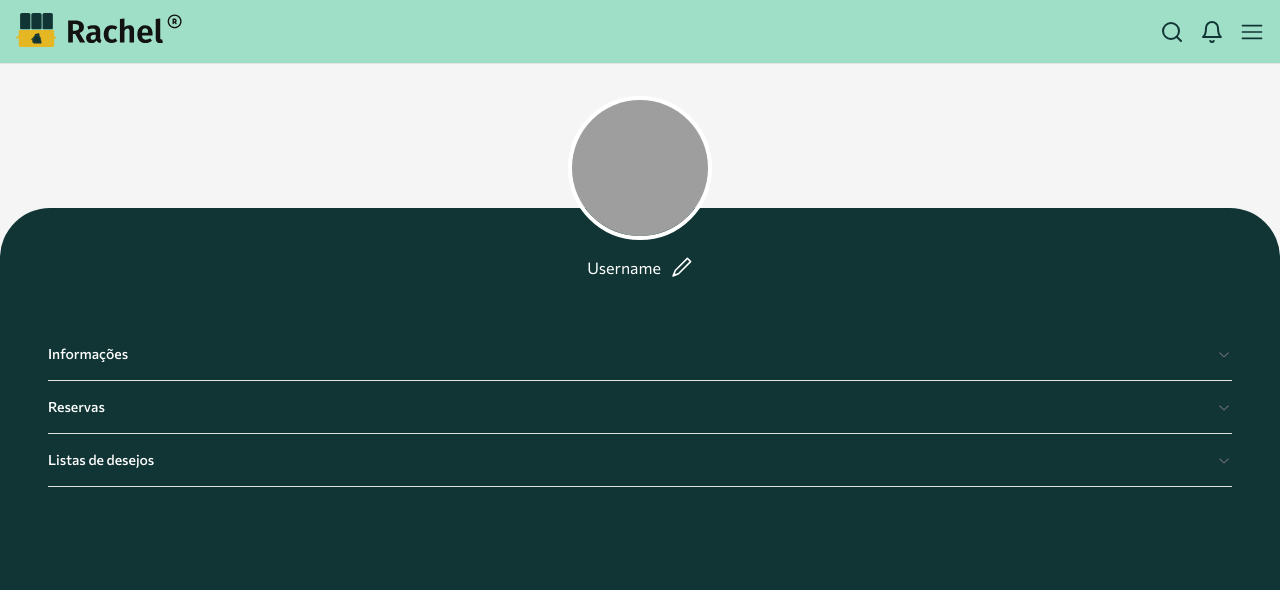
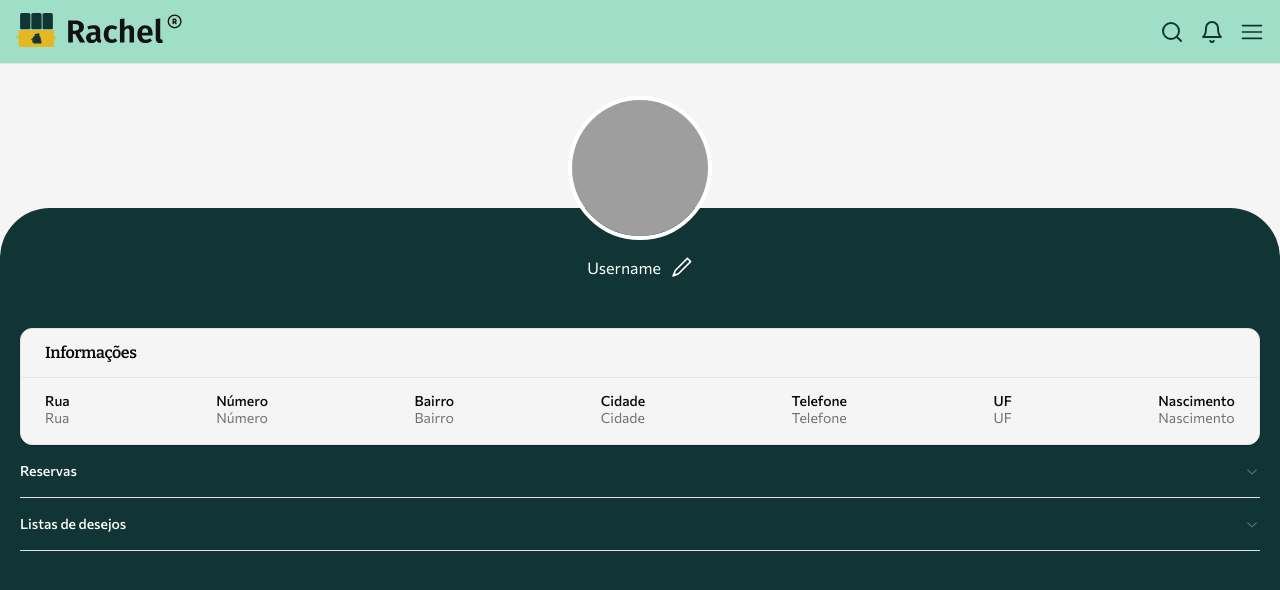
Before and after one commit to isaaclvf/rachel, a Next.js app: page /profile in a window 1280 px wide. Shown: the top 590 px of the page. Built offline with nearby package versions, Linux system fonts and the light colour scheme; grey boxes are pictures that could not be loaded.

Commit message:
finish profile

```diff
--- a/src/app/profile/page.jsx
+++ b/src/app/profile/page.jsx
@@ -14,6 +14,13 @@ import WishlistComponet from "../wishlist/wishlist";
 import { Button } from "@/components/ui/button";
 import { Label } from "@/components/ui/label";
 import { Input } from "@/components/ui/input";
+import {
+  Card,
+  CardContent,
+  CardDescription,
+  CardHeader,
+  CardTitle,
+} from "@/components/ui/card";
 import {
   Dialog,
   DialogContent,
@@ -43,11 +50,11 @@ export default function ProfilePage() {
               <DialogTrigger asChild>
                 <Pencil1Icon className="my-12 h-6 w-6 text-white"></Pencil1Icon>
               </DialogTrigger>
-              <DialogContent className="sm:max-w-[425px]">
+              <DialogContent className="sm:max-w-[425px] bg-[#F5F5F5]">
                 <DialogHeader>
                   <DialogTitle>Edite o Perfil</DialogTitle>
                   <DialogDescription>
-                    Faça mudanças no perfil aqui. Clique em salvar quando terminar.
+                    Clique em salvar quando terminar.
                   </DialogDescription>
                 </DialogHeader>
                 <div className="grid gap-4 py-4">
@@ -81,17 +88,6 @@ export default function ProfilePage() {
                       id="bairro"
                       type="text"
                       value="Bairro"
-                      className="col-span-3"
-                    />
-                  </div>
-                  <div className="grid grid-cols-4 items-center gap-4">
-                    <Label className="text-right">
-                      Complemento
-                    </Label>
-                    <Input
-                      id="complemento"
-                      type="text"
-                      value="Complemento"
                       className="col-span-3"
                     />
                   </div>
@@ -163,22 +159,53 @@ export default function ProfilePage() {
                   </div>
                 </div>
                 <DialogFooter>
-                  <Button type="submit">Salvar</Button>
+                  <Button type="submit" className="bg-[#113535]">Salvar</Button>
                 </DialogFooter>
               </DialogContent>
             </Dialog>
           </div>
 
-          <div className=" px-12 ">
+          <div className=" px-5 ">
+          <Card className="bg-[#F5F5F5]">
+          <CardHeader className="border-b-[1px] py-4">
+            <CardTitle className="font-serif">Informações</CardTitle>
+          </CardHeader>
+          <CardContent className="flex flex-row flex-wrap justify-between gap-4 py-4">
+            <div>
+              <p className="text-sm font-medium leading-none">Rua</p>
+              <p className="text-sm text-muted-foreground">Rua</p>
+            </div>
+            <div>
+              <p className="text-sm font-medium leading-none">Número</p>
+              <p className="text-sm text-muted-foreground">Número</p>
+            </div>
+            <div>
+              <p className="text-sm font-medium leading-none">Bairro</p>
+              <p className="text-sm text-muted-foreground">Bairro</p>
+            </div>
+            <div>
+              <p className="text-sm font-medium leading-none">Cidade</p>
+              <p className="text-sm text-muted-foreground">Cidade</p>
+            </div>
+            <div>
+              <p className="text-sm font-medium leading-none">Telefone</p>
+              <p className="text-sm text-muted-foreground">Telefone</p>
+            </div>
+            <div>
+              <p className="text-sm font-medium leading-none">UF</p>
+              <p className="text-sm text-muted-foreground">UF</p>
+            </div>
+            <div>
+              <p className="text-sm font-medium leading-none">Nascimento</p>
+              <p className="text-sm text-muted-foreground">Nascimento</p>
+            </div>
+
+          </CardContent>
+        </Card>
+          </div>
+
+          <div className=" px-5 ">
             <Accordion type="single" collapsible className="w-full">
-              <AccordionItem value="item-1">
-                <AccordionTrigger className="border-b-white text-white">
-                  Informações
-                </AccordionTrigger>
-                <AccordionContent className="text-white">
-                  <Reservation />
-                </AccordionContent>
-              </AccordionItem>
               <AccordionItem value="item-2">
                 <AccordionTrigger className="border-b-white text-white">
                   Reservas
```
